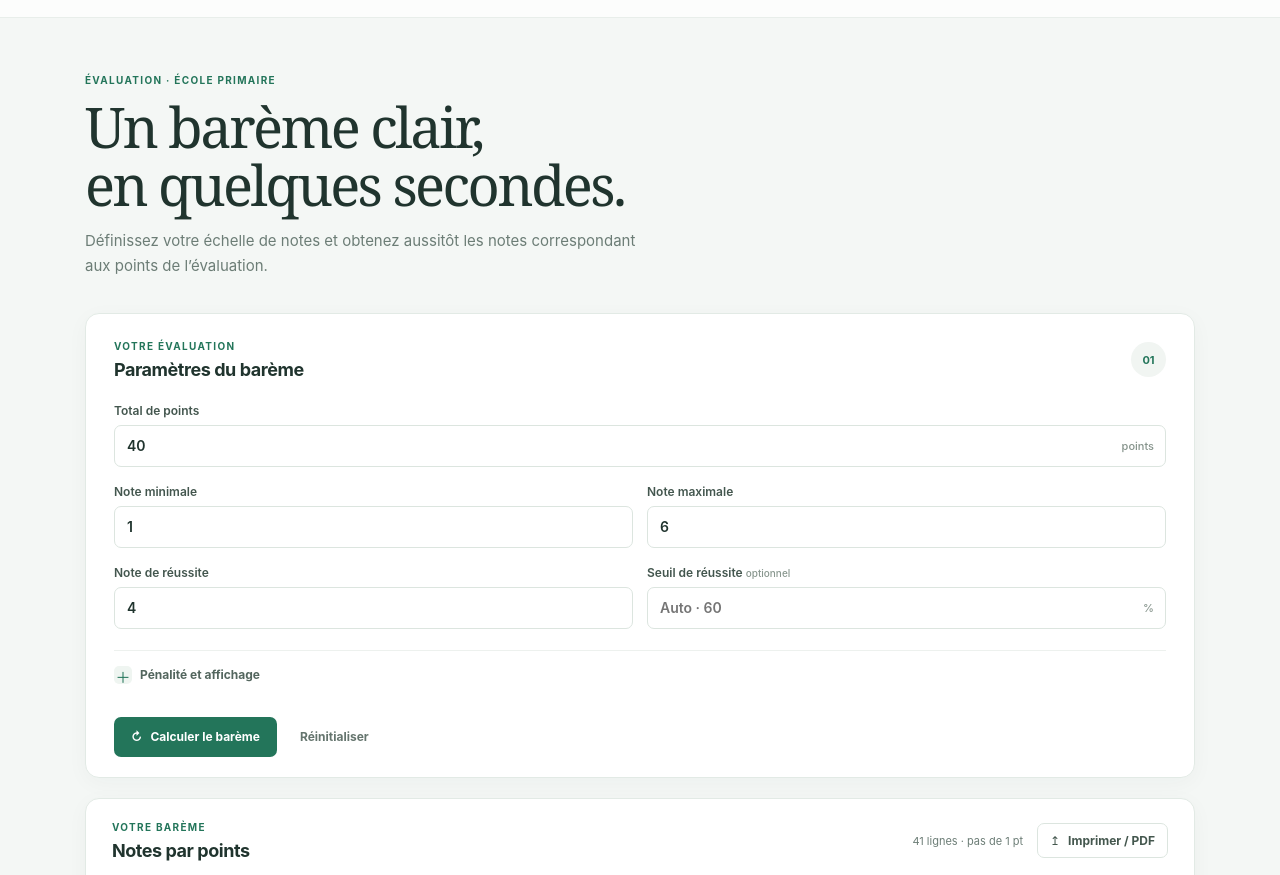
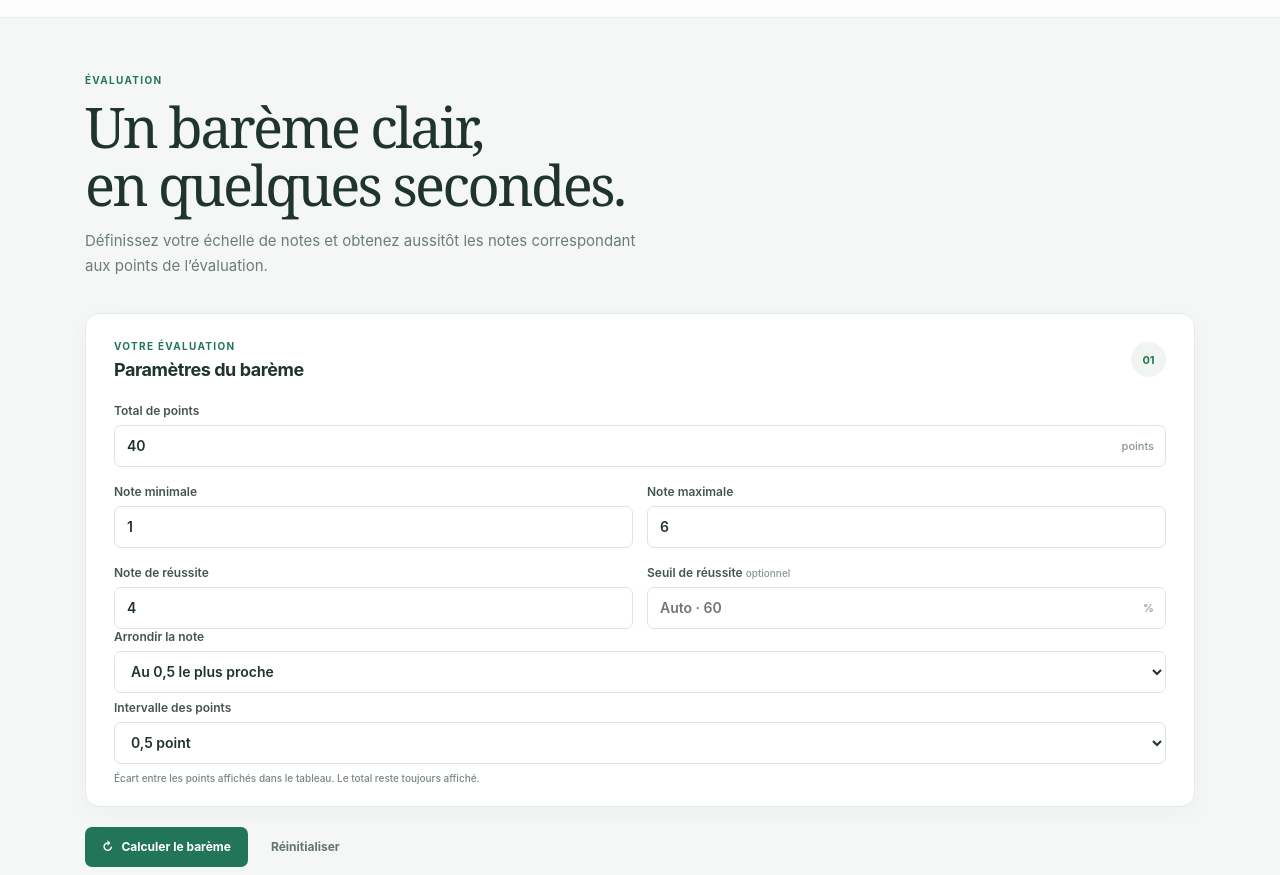
Before and after one commit to 2hwjnrn4j2-alt/ASEP, a website with bundled scripts: page index.html in a window 1280 px wide. Shown: the part 54-929 px from the top of the page. Built offline with nearby package versions, Linux system fonts and the light colour scheme.

Commit message:
Remove penalty settings and update eyebrow text

```diff
--- a/index.html
+++ b/index.html
@@ -19,7 +19,7 @@
 
     <main>
       <section class="intro">
-        <p class="eyebrow">ÉVALUATION · ÉCOLE PRIMAIRE</p>
+        <p class="eyebrow">ÉVALUATION</p>
         <h1>Un barème clair,<br>en quelques secondes.</h1>
         <p class="intro-copy">Définissez votre échelle de notes et obtenez aussitôt les notes correspondant aux points de l’évaluation.</p>
       </section>
@@ -56,15 +56,6 @@
               <span class="input-wrap"><input id="passing-percent" name="passingPercent" type="number" min="0.01" max="99.99" step="any" placeholder="Auto · 60"><span>%</span></span>
             </label>
           </div>
-
-          <details class="advanced-settings">
-            <summary><span class="settings-icon" aria-hidden="true">＋</span> Pénalité et affichage</summary>
-            <div class="field-grid advanced-grid">
-              <label class="field" for="penalty">
-                <span>Pénalité <span class="optional">optionnel</span></span>
-                <span class="input-wrap"><input id="penalty" name="penalty" type="number" min="0" step="any" value="0"><span>points</span></span>
-                <small class="field-help">Points retirés aux points obtenus avant le calcul de la note.</small>
-              </label>
               <label class="field" for="rounding">
                 <span>Arrondir la note</span>
                 <select id="rounding" name="rounding">
@@ -74,12 +65,17 @@
                   <option value="1">À l’entier le plus proche</option>
                   <option value="none">Sans arrondi</option>
                 </select>
-              </label>
               <label class="field field-wide" for="point-step">
-                <span>Pas entre les lignes <span class="optional">vide = automatique</span></span>
-                <span class="input-wrap"><input id="point-step" name="pointStep" type="number" min="0.01" step="any" placeholder="Automatique"><span>points</span></span>
-                <small class="field-help">Écart entre les points affichés dans le tableau. En automatique, le pas s’adapte au total; le total reste toujours affiché.</small>
-              </label>
+  <span>Intervalle des points</span>
+  <select id="point-step" name="pointStep">
+    <option value="0.25">0,25 point</option>
+    <option value="0.5" selected>0,5 point</option>
+    <option value="1">1 point entier</option>
+  </select>
+  <small class="field-help">
+    Écart entre les points affichés dans le tableau. Le total reste toujours affiché.
+  </small>
+</label>
             </div>
           </details>
 
@@ -109,7 +105,7 @@
             <tbody id="results-body"></tbody>
           </table>
         </div>
-        <p class="table-note">Les points sont indiqués avant déduction de la pénalité éventuelle. Utilisez « Imprimer / PDF » pour imprimer ou enregistrer votre barème.</p>
+        <p class="table-note">Utilisez « Imprimer / PDF » pour imprimer ou enregistrer votre barème.</p>
       </section>
 
       <section class="about-section">
```
